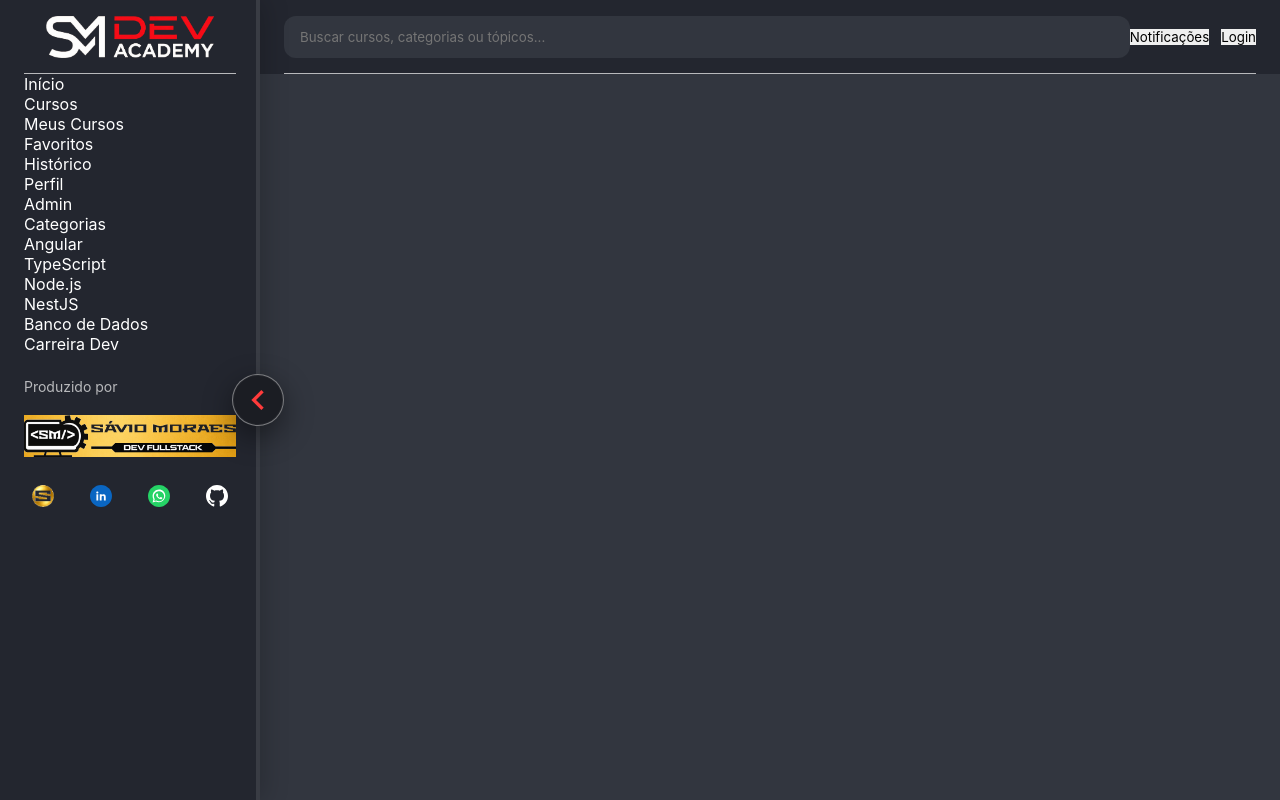
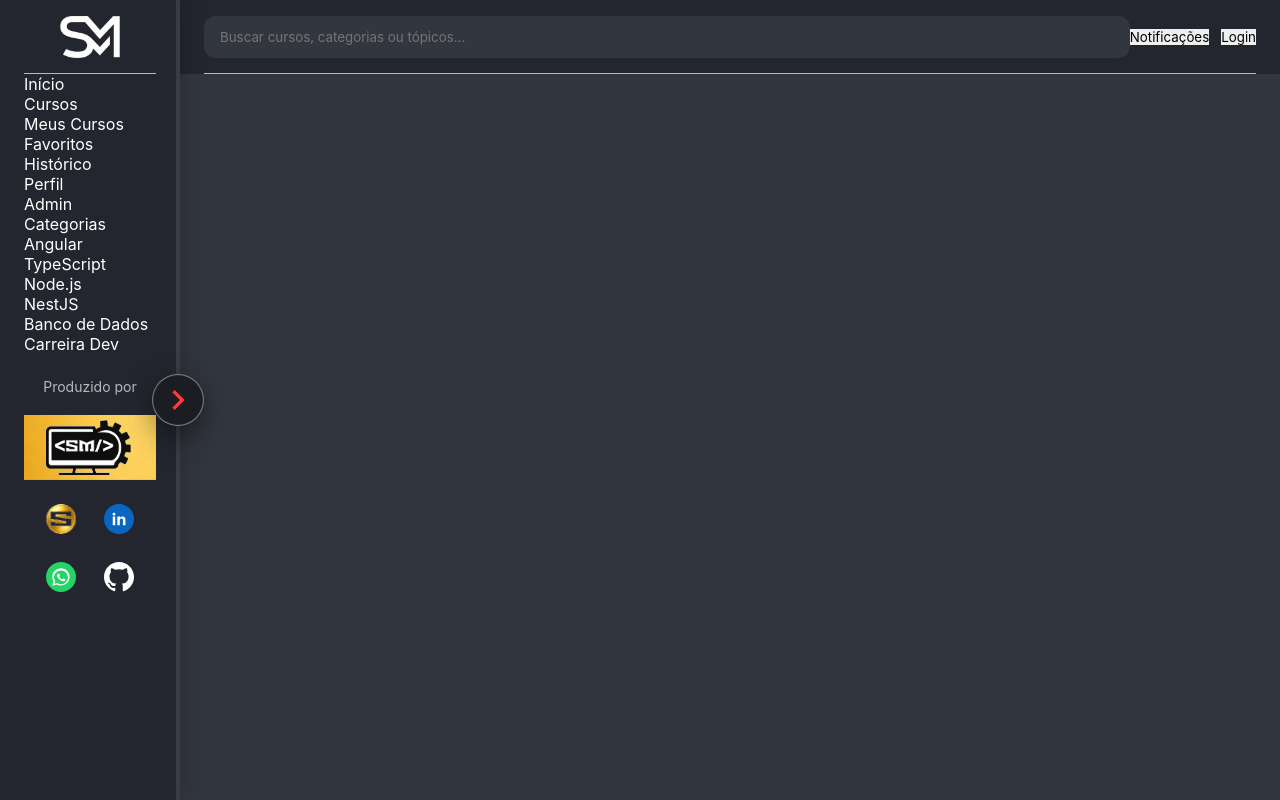
Before and after one commit to SavioMoraes/sm-dev-academy, an Angular app in the folder frontend/sm-dev-academy-web/: page / in a window 1280 px wide. Built offline with nearby package versions, Linux system fonts and the light colour scheme.

Commit message:
chore(footer): adjusts footer icons when the sidebar is collapsed

```diff
--- a/frontend/sm-dev-academy-web/src/app/layout/shell/shell.ts
+++ b/frontend/sm-dev-academy-web/src/app/layout/shell/shell.ts
@@ -20,7 +20,7 @@ import { Header } from '../../shared/components/header/header';
 })
 export class Shell {
 
-  isCollapsed = false;
+  isCollapsed = true;
 
   toggleSidebar(): void {
     this.isCollapsed = !this.isCollapsed;
--- a/frontend/sm-dev-academy-web/src/app/shared/components/footer/footer.html
+++ b/frontend/sm-dev-academy-web/src/app/shared/components/footer/footer.html
@@ -1,10 +1,16 @@
-<footer class="footer">
+<footer class="footer" [class.footer-collapsed]="isCollapsed">
   <p class="footer-copy">Produzido por</p>
 
   <div class="logo-savio">
-    <a href="https://saviomoraes.github.io/portfolio-savio-moraes/" target="_blank" rel="noopener noreferrer">
-      <img src="assets/images/logo_savio_moraes.png" alt="Savio Moraes">
-    </a>
+    @if (!isCollapsed) {
+      <a href="https://saviomoraes.github.io/portfolio-savio-moraes/" target="_blank" rel="noopener noreferrer">
+        <img src="assets/images/logo_savio_moraes.png" alt="logo SM Savio Moraes Desenvolvedor Fullstack">
+      </a>
+    } @else {
+      <a href="https://saviomoraes.github.io/portfolio-savio-moraes/" target="_blank" rel="noopener noreferrer">
+        <img src="assets/images/icon_logo_savio_moraes.png" alt="ícone SM Savio Moraes Desenvolvedor Fullstack">
+      </a>
+    }
   </div>
 
   <ul class="footer-links">
--- a/frontend/sm-dev-academy-web/src/app/shared/components/footer/footer.scss
+++ b/frontend/sm-dev-academy-web/src/app/shared/components/footer/footer.scss
@@ -1,6 +1,7 @@
 .logo-savio {
   background-image: url('../../../../../public/assets/images/bg-color.png');
   background-size: cover;
+  padding: 7px 7px;
 }
 
 .footer {
@@ -50,8 +51,8 @@
 }
 
 .footer-links li a img {
-  width: 22px;
-  height: 22px;
+  width: 30px;
+  height: 30px;
   object-fit: contain;
   transition:
     filter 0.3s ease,
@@ -64,3 +65,31 @@
     drop-shadow(0 0 10px rgba(255, 59, 59, 0.28));
   transform: scale(1.08);
 }
+
+/* =========================================================
+   COLLAPSED
+========================================================= */
+
+.footer.footer-collapsed {
+  align-items: center;
+}
+
+.footer.footer-collapsed .logo-savio {
+  display: flex;
+  align-items: center;
+  justify-content: center;
+  width: 100%;
+  height: 65px;
+}
+
+.footer.footer-collapsed .logo-savio img {
+  width: auto;
+  height: 55px;
+}
+
+.footer.footer-collapsed .footer-links {
+  display: grid;
+  grid-template-columns: repeat(2, 1fr);
+  gap: 20px;
+  justify-items: stretch;
+}
--- a/frontend/sm-dev-academy-web/src/app/shared/components/header/header.scss
+++ b/frontend/sm-dev-academy-web/src/app/shared/components/header/header.scss
@@ -121,7 +121,7 @@
   display: flex;
   align-items: center;
   justify-content: space-between;
-  min-height: 75px;
+  min-height: 74px;
   padding: 16px 0;
   background-color: #23262f;
 }
--- a/frontend/sm-dev-academy-web/src/app/shared/components/sidebar/sidebar.html
+++ b/frontend/sm-dev-academy-web/src/app/shared/components/sidebar/sidebar.html
@@ -74,6 +74,6 @@
     </section>
 
     <!-- FOOTER -->
-    <app-footer />
+    <app-footer [isCollapsed]="isCollapsed" />
   </div>
 </aside>
--- a/frontend/sm-dev-academy-web/src/app/shared/components/sidebar/sidebar.scss
+++ b/frontend/sm-dev-academy-web/src/app/shared/components/sidebar/sidebar.scss
@@ -79,12 +79,12 @@
 
   .sidebar {
     display: flex;
-    width: 280px;
+    width: 300px;
     height: 100%;
   }
 
   .sidebar.sidebar-collapsed {
-    width: 140px;
+    width: 180px;
   }
 
   .sidebar__mobile-header {
@@ -101,12 +101,12 @@
 
   .sidebar {
     display: flex;
-    width: 260px;
+    width: 280px;
     height: 100%;
   }
 
   .sidebar.sidebar-collapsed {
-    width: 140px;
+    width: 180px;
   }
 
   .sidebar__mobile-header {
```
Also changed, not shown: frontend/sm-dev-academy-web/src/app/shared/components/footer/footer.ts (+7 -2 lines), frontend/sm-dev-academy-web/public/assets/images/icon_logo_savio_moraes.png (added).
